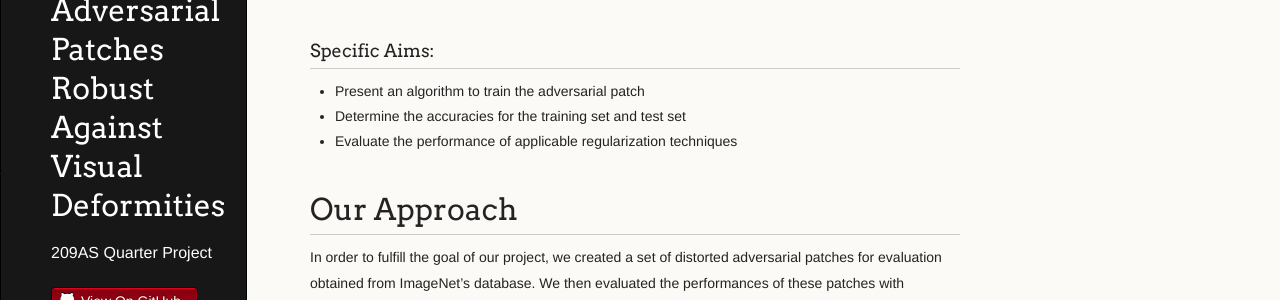
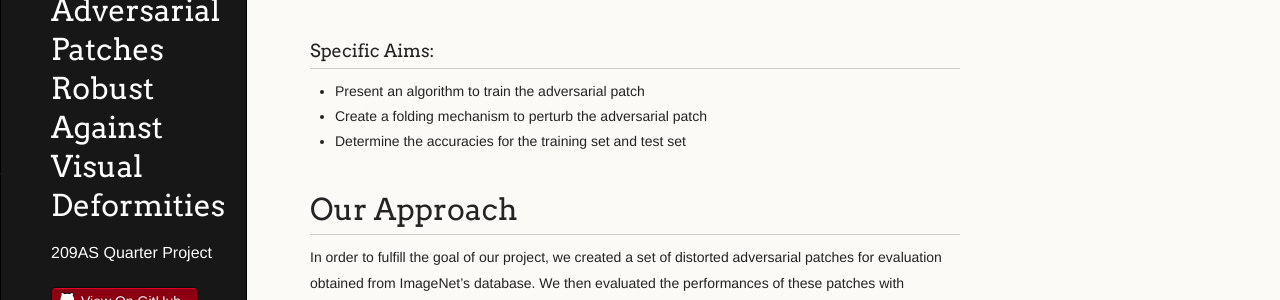
Before and after one commit to SlavaInder/209AS_Adversarial_Patch, a Jekyll site: the page built from docs/index.md, in a window 1280 px wide and 1357 px high. Shown: the part 176-476 px from the top of the window. Built offline with Jekyll 4.4.1, drawn with Linux system fonts in a browser that asks for light colours; our own code applies the rules of GitHub Pages for plain Markdown files.

Commit message:
Update index.md

```diff
--- a/docs/index.md
+++ b/docs/index.md
@@ -8,8 +8,9 @@ Our goal is to create an adversarial patch robust against folds for adaptability
 ### Specific Aims:
 
 - Present an algorithm to train the adversarial patch
+- Create a folding mechanism to perturb the adversarial patch
 - Determine the accuracies for the training set and test set
-- Evaluate the performance of applicable regularization techniques
+
 
 # Our Approach
 In order to fulfill the goal of our project, we created a set of distorted adversarial patches for evaluation obtained from ImageNet's database. We then evaluated the performances of these patches with Inceptionv3 and looked to maximize the loss function for this classifier. Based on our experimental results, we demonstrated the capability of producing an adversarial patch robust against potential real-life visual deformities to fool image/object detection systems.
```
